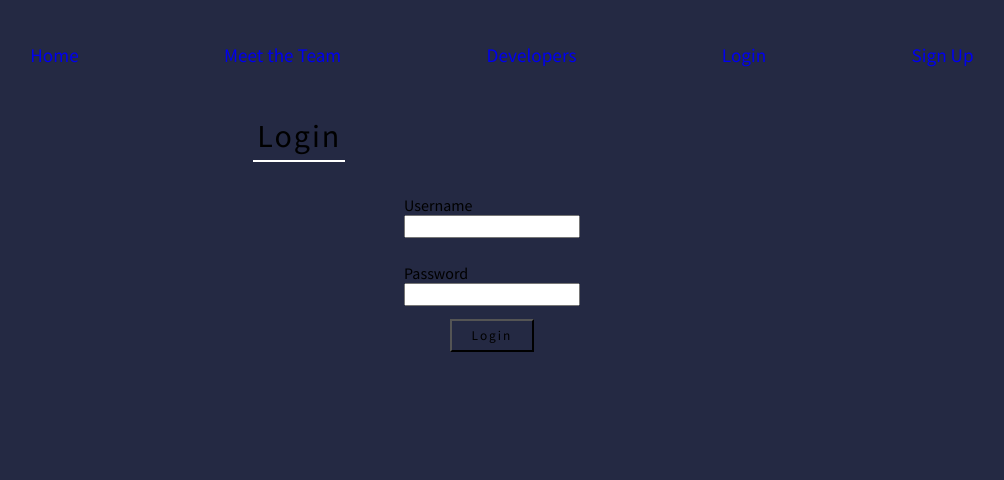
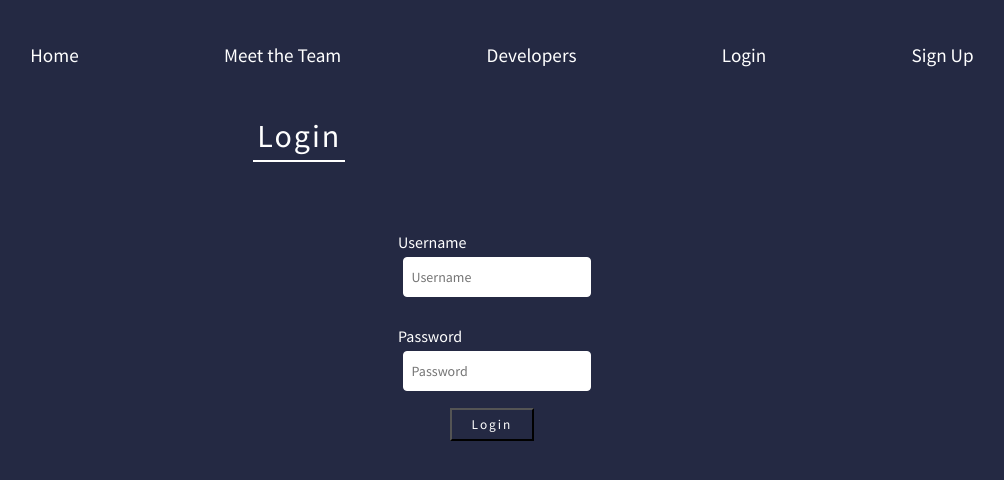
Before and after one commit to Co-Make-33/frontEnd, a React (Create React App) app: page /login in a window 1280 px wide. Shown: the top 480 px of the page, without its empty margins (148-1152 px from the left). Built offline with nearby package versions, Linux system fonts and the light colour scheme.

Commit message:
Finished login and developer page

```diff
--- a/src/components/Developers.js
+++ b/src/components/Developers.js
@@ -39,22 +39,41 @@ const ImageStyle = styled.img`
     border-radius: 50%;
     max-width:90%;
 `
-
+const team = [
+    {name: 'April Ashby', gitID:'aprilissy'},
+    {name: 'Juan Ruiz', gitID: 'ruizaj13'},
+    {name: 'Emily Ryan', gitID: 'emilyr027'},
+    {name: 'Peter Lofland', gitID: 'Plofland'},
+    {name: 'Oscar Figueroa', gitID: 'OscFig'},
+]
 
 const Developers = () => {
 
-    const [ developers, setDevelopers ] = useState([])
+    const [ developers, setDevelopers ] = useState(team)
+
+    // useEffect(() => {
+    //     axios.get('https://rickandmortyapi.com/api/character')
+    //     .then(resolve => {
+    //       // console.log(resolve.data.results,'Resolve')
+    //       setDevelopers(resolve.data.results)
+    //     })
+    //     .catch(err => {
+    //       console.log('axios failed in Login')
+    //     })
+    //   }, [])
 
     useEffect(() => {
-        axios.get('https://rickandmortyapi.com/api/character')
-        .then(resolve => {
-          // console.log(resolve.data.results,'Resolve')
-          setDevelopers(resolve.data.results)
-        })
-        .catch(err => {
-          console.log('axios failed in Login')
-        })
-      }, [])
+        const developerInfo = async function(){
+            const members = [...developers]
+            for( let i = 0; i < developers.length; i++){
+                const {data} = await axios.get(`https://api.github.com/users/${developers[i].gitID}`)
+                members[i].image = data.avatar_url
+                members[i].url = data.html_url
+            }
+            setDevelopers(members);
+        }
+        developerInfo()
+    }, [])
 
     return (
         <div className='developer-wrapper'>
--- a/src/components/Login.js
+++ b/src/components/Login.js
@@ -5,7 +5,7 @@ import styled, { createGlobalStyle } from 'styled-components';
 
 const LoginPage = createGlobalStyle`
 * {
-    /* color: white; */
+     color: white;
 };
 body {
     background-color: #242943
@@ -16,6 +16,7 @@ const FormStyle = styled.form`
     flex-direction: column;
     justify-content: center;
     align-items: center;
+    margin: 3%;
 `
 const LabelStyle = styled.form`
     margin:1%;
@@ -42,7 +43,17 @@ const ButtonStyle = styled.button`
             cursor: pointer;
         }
 `
-
+const InputStyle = styled.input`
+    color: black;
+    display: block;
+    box-sizing:border-box;
+    width: 100%;
+    border-radius: 4px;
+    border: 1px solid white;
+    padding: 10px 4%;
+    font-size:14px;
+    margin: 5px;
+`
 
 const initialFormValues = {
     credentials: {
@@ -89,20 +100,22 @@ const Login = () => {
 
         <FormStyle onSubmit={handleSubmit}>
             <LabelStyle>Username<br/>
-                <input
+                <InputStyle
                 value={formData.credentials.username}
                 onChange={handleChange}
                 name='username'
                 type='text'
+                placeholder='Username'
                 />
             </LabelStyle>
 
             <LabelStyle>Password<br/>
-                <input
+                <InputStyle
                 value={formData.credentials.password}
                 onChange={handleChange}
                 name='password'
                 type='password'
+                placeholder='Password'
                 />
             </LabelStyle>
 
```
